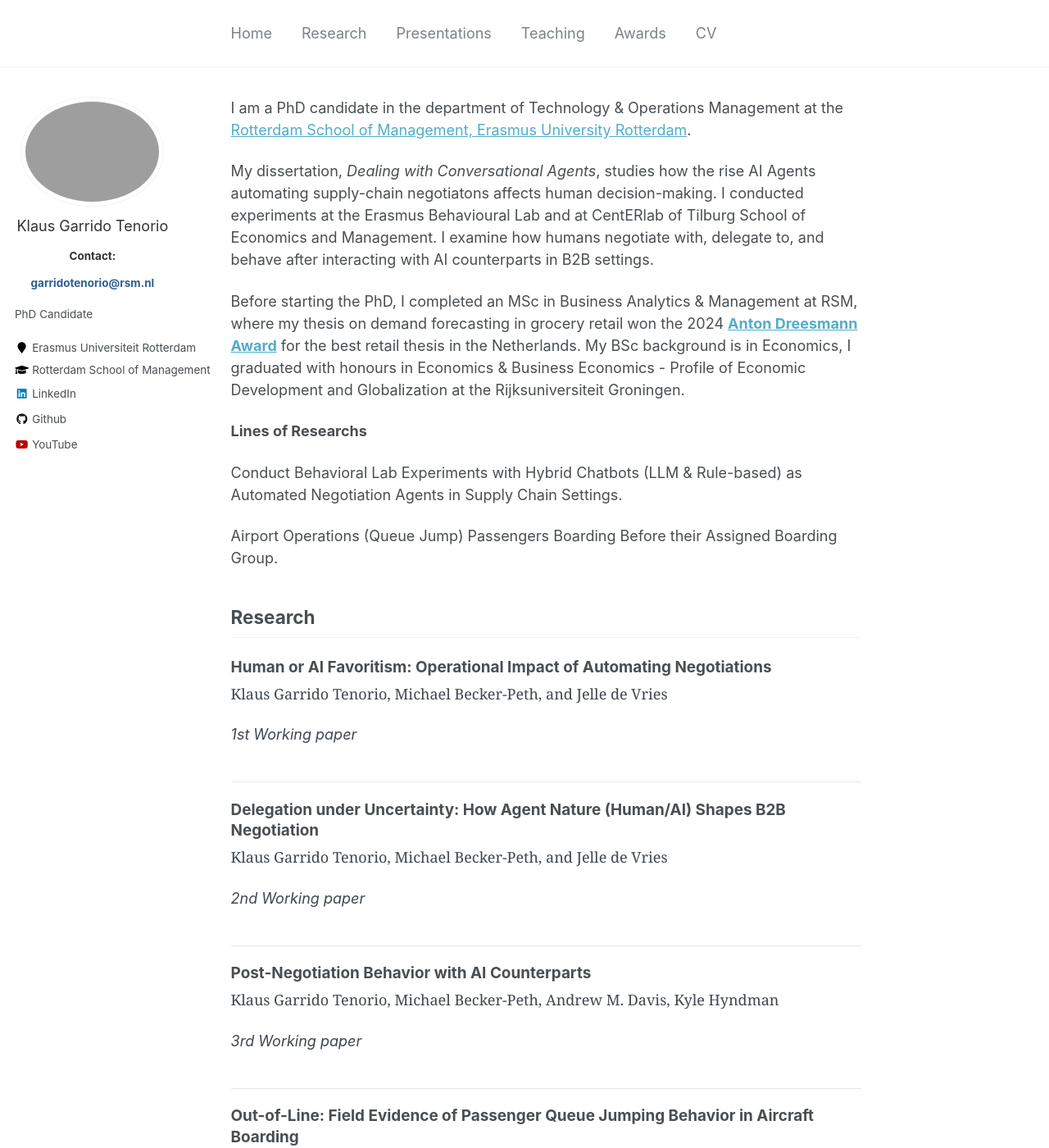
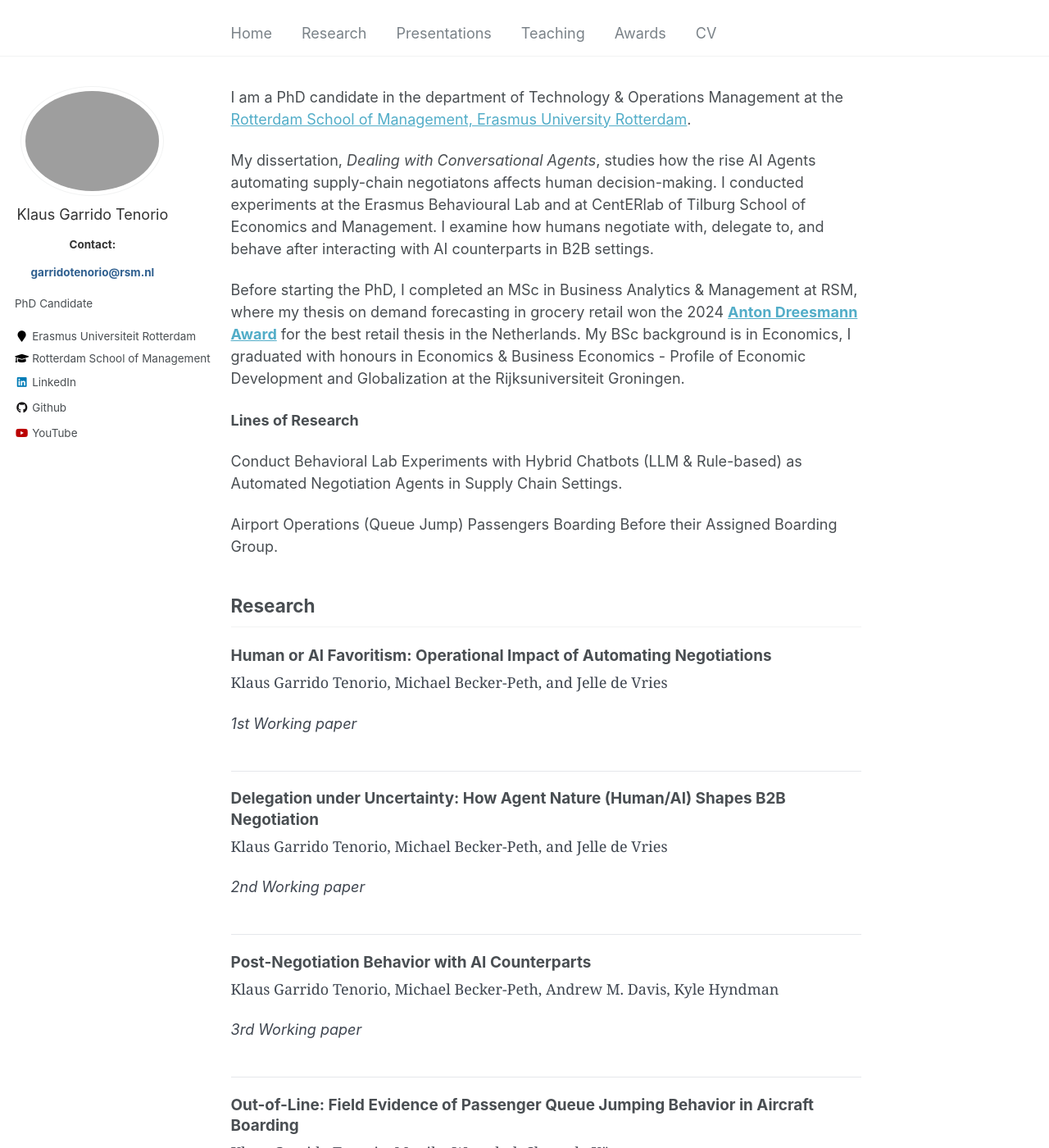
Before and after one commit to klausgarridotenorio/klausgarridotenorio.github.io, a Jekyll site: the page built from _pages/about.md, in a window 1280 px wide and 1400 px high. Shown: the whole window at 82% size. Built offline with Jekyll 4.4.1, drawn with Linux system fonts in a browser that asks for light colours.

Commit message:
Tighten sticky nav bottom padding

```diff
--- a/_pages/about.md
+++ b/_pages/about.md
@@ -15,7 +15,7 @@ My dissertation, *Dealing with Conversational Agents*, studies how the rise AI A
 Before starting the PhD, I completed an MSc in Business Analytics &amp; Management at RSM, where my thesis on demand forecasting in grocery retail won the 2024 [**Anton Dreesmann Award**](https://www.linkedin.com/posts/klausgarrido_1st-place-at-the-anton-dreesmann-award-best-ugcPost-7214882748937715712-_Fgg/) for the best retail thesis in the Netherlands. My BSc background is in Economics, I graduated with honours in Economics &amp; Business Economics - Profile of Economic Development and Globalization at the Rijksuniversiteit Groningen.
 
 
-**Lines of Researchs**
+**Lines of Research**
 
 Conduct Behavioral Lab Experiments with Hybrid Chatbots (LLM &amp; Rule-based) as Automated Negotiation Agents in Supply Chain Settings.
 
--- a/_sass/_masthead.scss
+++ b/_sass/_masthead.scss
@@ -17,7 +17,7 @@
   &__inner-wrap {
     @include container;
     @include clearfix;
-    padding: 1em 1em 1em;
+    padding: 1em 1em 0.25em;
     font-family: $sans-serif-narrow;
 
     @include breakpoint($x-large) {
@@ -56,5 +56,5 @@
 }
 /* Offset anchor targets so sections aren't hidden under the sticky masthead */
 [id] {
-  scroll-margin-top: 4.5em;
+  scroll-margin-top: 4em;
 }
```
